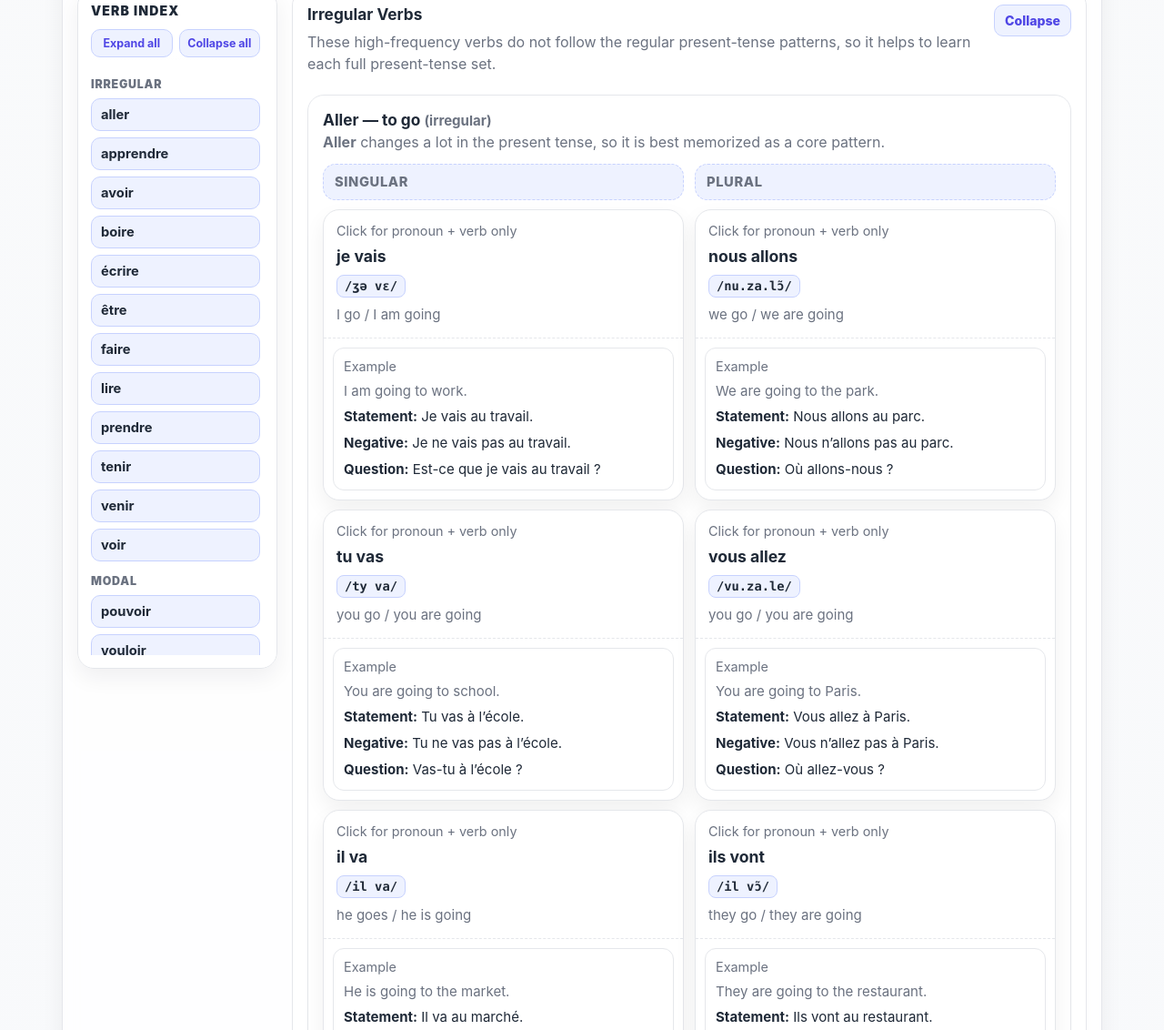
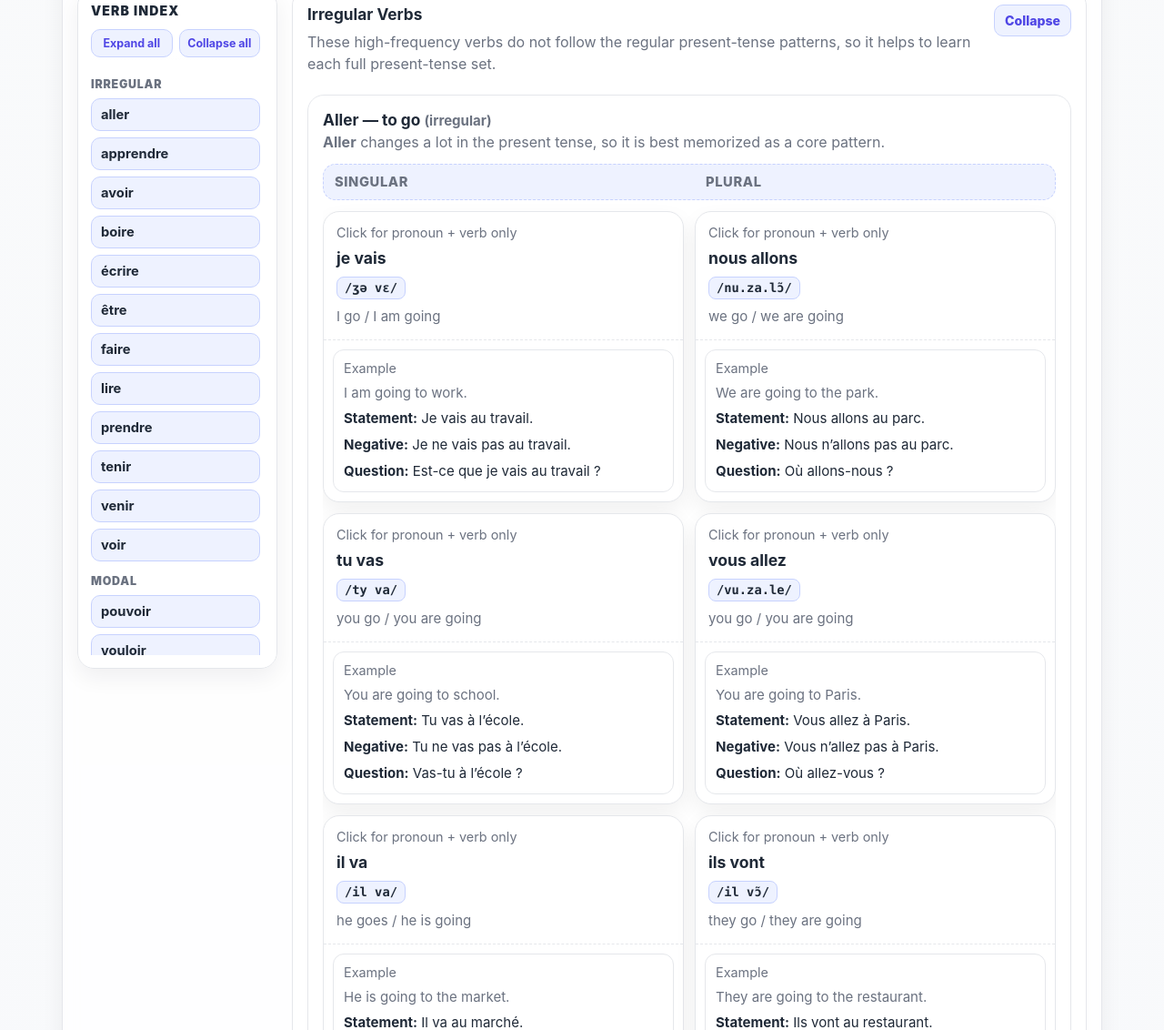
Before and after one commit to zhaochenyu98/FrenchLearningApp, a plain HTML site: page index.html in a window 1280 px wide. Shown: the part 618-1750 px from the top of the page at 91% size. Drawn offline with Linux system fonts and the light colour scheme.

Commit message:
Align verb singular and plural forms

```diff
--- a/js/renderers/grammar.js
+++ b/js/renderers/grammar.js
@@ -482,44 +482,69 @@
         return card;
       }
 
-      const columns = [
-        { title: "Singular", order: ["je", "j’", "tu", "il", "elle"] },
-        { title: "Plural", order: ["nous", "vous", "ils", "elles"] }
-      ].map(column => ({
-        title: column.title,
-        items: column.order
+      function findVerbRow(pronouns) {
+        return pronouns
           .map(pronoun => rows.find(item => item.pronoun === pronoun))
-          .filter(Boolean)
-      }));
+          .find(Boolean);
+      }
+
+      function createVerbAlignmentPlaceholder(label) {
+        const placeholder = document.createElement("div");
+        placeholder.className = "verb-cell-placeholder";
+        placeholder.innerHTML = `
+          <span class="tiny-label">${label}</span>
+          <span>Not used for this verb</span>
+        `;
+        return placeholder;
+      }
+
+      const pairedRows = [
+        { singularLabel: "je / j’", singular: findVerbRow(["je", "j’"]), pluralLabel: "nous", plural: findVerbRow(["nous"]) },
+        { singularLabel: "tu", singular: findVerbRow(["tu"]), pluralLabel: "vous", plural: findVerbRow(["vous"]) },
+        { singularLabel: "il", singular: findVerbRow(["il"]), pluralLabel: "ils", plural: findVerbRow(["ils"]) },
+        { singularLabel: "elle", singular: findVerbRow(["elle"]), pluralLabel: "elles", plural: findVerbRow(["elles"]) }
+      ].filter(pair => pair.singular || pair.plural);
       const endingItems = ["on"]
         .map(pronoun => rows.find(item => item.pronoun === pronoun))
         .filter(Boolean);
 
-      if (!columns.some(column => column.items.length) && !endingItems.length) {
+      if (!pairedRows.length && !endingItems.length) {
         container.innerHTML = `<div class="empty-state">No singular or plural conjugations available.</div>`;
         return;
       }
 
-      columns.filter(column => column.items.length).forEach(column => {
-        const columnEl = document.createElement("div");
-        columnEl.className = "verb-column";
-        columnEl.innerHTML = `<div class="verb-column-title">${column.title}</div>`;
+      if (pairedRows.length) {
+        const header = document.createElement("div");
+        header.className = "verb-pair-header";
+        header.innerHTML = `
+          <div>Singular</div>
+          <div>Plural</div>
+        `;
+        container.appendChild(header);
+      }
 
-        column.items.forEach(item => {
+      pairedRows.forEach(pair => {
+        const rowEl = document.createElement("div");
+        rowEl.className = "verb-pair-row";
+
+        [
+          { item: pair.singular, fallbackLabel: pair.singularLabel },
+          { item: pair.plural, fallbackLabel: pair.pluralLabel }
+        ].forEach(entry => {
           try {
-            columnEl.appendChild(createVerbCellCard(item));
+            rowEl.appendChild(entry.item ? createVerbCellCard(entry.item) : createVerbAlignmentPlaceholder(entry.fallbackLabel));
           } catch (error) {
-            columnEl.appendChild(createRenderErrorCard(`${item && item.full ? item.full : "Verb row"} failed to render`, error));
-            console.error("Verb row failed to render", item, error);
+            rowEl.appendChild(createRenderErrorCard(`${entry.item && entry.item.full ? entry.item.full : "Verb row"} failed to render`, error));
+            console.error("Verb row failed to render", entry.item, error);
           }
         });
 
-        container.appendChild(columnEl);
+        container.appendChild(rowEl);
       });
 
       endingItems.forEach(item => {
         const columnEl = document.createElement("div");
-        columnEl.className = "verb-column verb-extra-column";
+        columnEl.className = "verb-extra-column";
         columnEl.innerHTML = `<div class="verb-column-title">On — spoken French</div>`;
         try {
           columnEl.appendChild(createVerbCellCard(item));
--- a/styles.css
+++ b/styles.css
@@ -1170,21 +1170,28 @@
 
     .verb-matrix {
       display: grid;
-      grid-template-columns: repeat(2, minmax(0, 1fr));
       gap: 12px;
       margin-top: 12px;
-    }
-
-    .verb-column {
-      display: grid;
-      gap: 10px;
+      overflow-x: auto;
+      padding-bottom: 4px;
+    }
+
+    .verb-pair-header,
+    .verb-pair-row {
+      display: grid;
+      grid-template-columns: repeat(2, minmax(260px, 1fr));
+      gap: 12px;
+      align-items: stretch;
+      min-width: 540px;
     }
 
     .verb-extra-column {
-      grid-column: 1 / -1;
-    }
-
-    .verb-column-title {
+      display: grid;
+      gap: 10px;
+    }
+
+    .verb-column-title,
+    .verb-pair-header {
       border: 1px dashed var(--accent-border);
       border-radius: 14px;
       background: var(--accent-soft);
@@ -1196,6 +1203,14 @@
       letter-spacing: 0.04em;
     }
 
+    .verb-pair-header {
+      padding: 0;
+    }
+
+    .verb-pair-header > div {
+      padding: 10px 12px;
+    }
+
     .verb-cell-card {
       border: 1px solid var(--border);
       border-radius: 18px;
@@ -1206,6 +1221,18 @@
       min-height: 136px;
       overflow: hidden;
       transition: border-color 0.15s ease, box-shadow 0.15s ease, background 0.25s ease;
+    }
+
+    .verb-cell-placeholder {
+      align-items: center;
+      border: 1px dashed var(--border);
+      border-radius: 18px;
+      background: var(--panel);
+      color: var(--muted);
+      display: grid;
+      justify-items: start;
+      min-height: 136px;
+      padding: 14px;
     }
 
     .verb-cell-card:focus-within {
```
